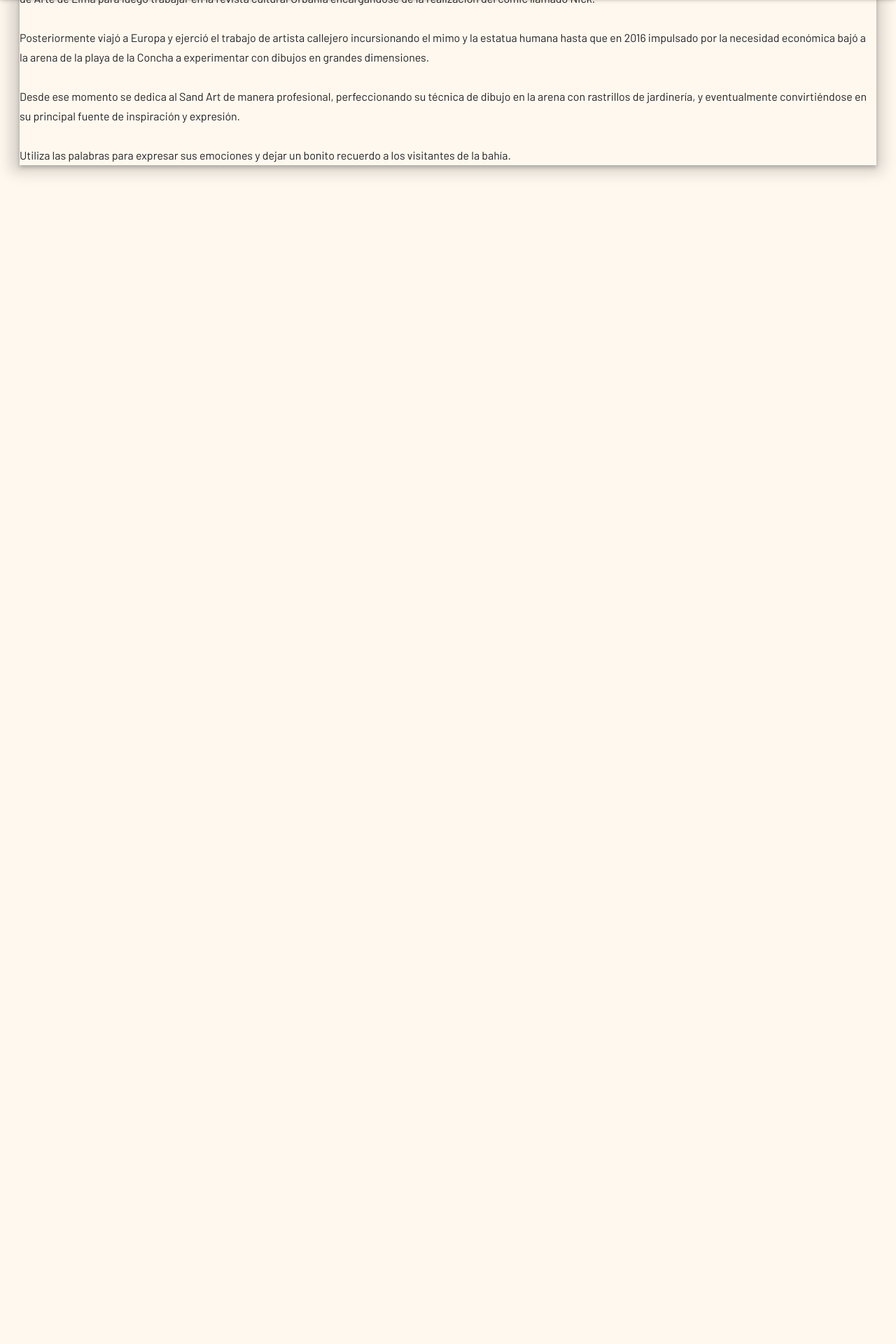
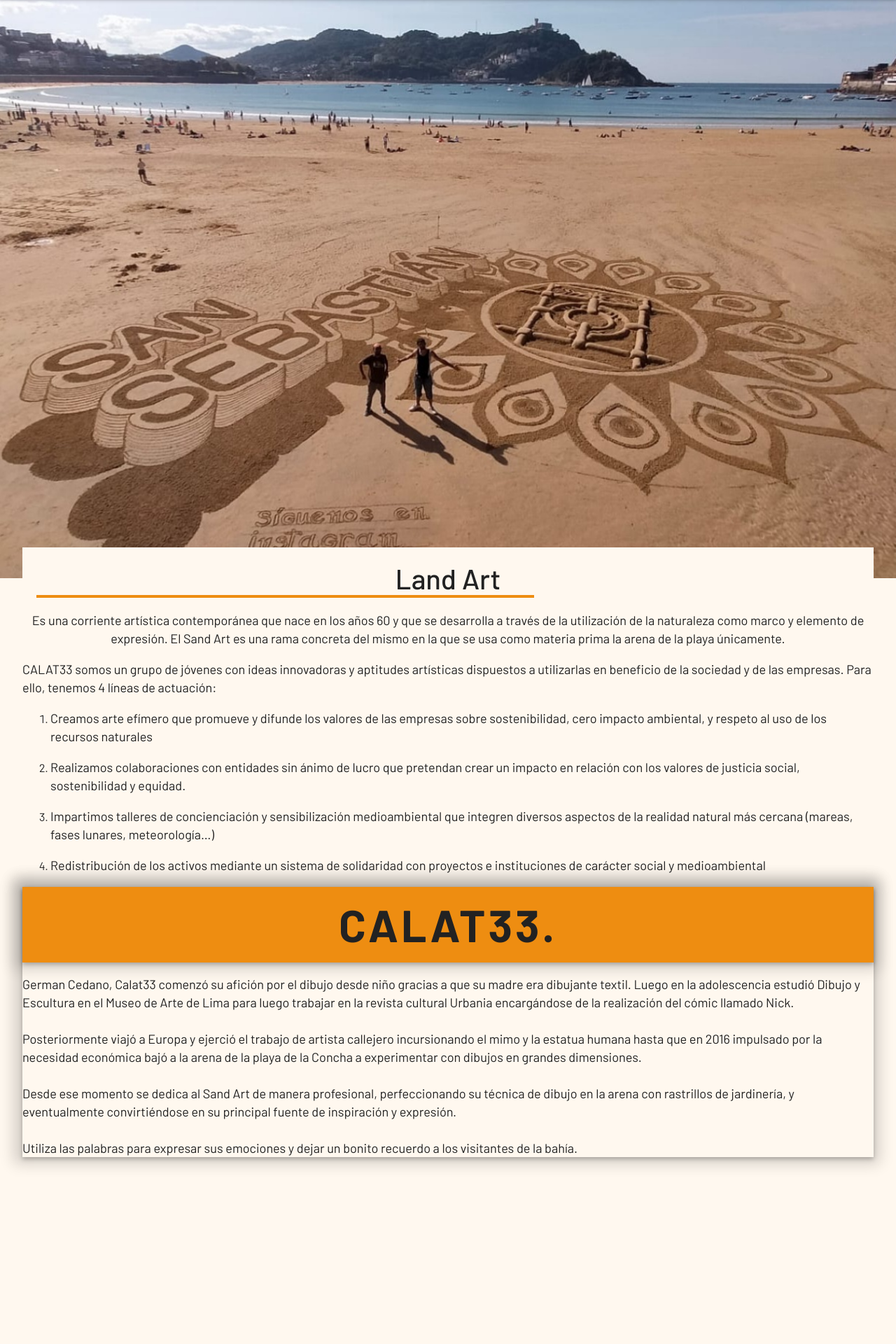
Before and after one commit to viodid/Calart, a Flask app: page / in a window 1280 px wide. Shown: the part 327-2247 px from the top of the page at 70% size. Before the commit the page ends 578 px from the top, so only its background shows below. Run offline with Flask 2, Linux system fonts and the light colour scheme; some libraries are stand-ins or nearby versions.

Commit message:
remodel index

```diff
--- a/app.py
+++ b/app.py
@@ -134,6 +134,7 @@ def register():
         sendmail(
             app.config["RECEIVER_EMAIL"],
             message,
+            subject,
             app.config["SENDER_EMAIL"],
             app.config["PASSWORD"],
         )
--- a/static/css/styles.css
+++ b/static/css/styles.css
@@ -47,6 +47,10 @@ li {
   list-style: none;
 }
 
+ol li {
+  list-style-type: revert;
+}
+
 a:hover {
   text-decoration: none;
   color: inherit;
@@ -69,6 +73,11 @@ b {
   color: var(--first);
 }
 
+p {
+  margin-top: revert;
+  margin-bottom: revert;
+}
+
 .navbar-logo {
   /*min-height: 100px;*/
   width: 100%;
@@ -85,7 +94,7 @@ b {
 
 .logo {
   width: 19rem;
-  margin-right: -22px;
+  margin-right: -36px;
 }
 
 .logo img {
@@ -97,7 +106,7 @@ b {
   cursor: pointer;
   transition: 0.5s;
   width: 3.5rem;
-  filter: drop-shadow(#666666 -2px 2px 2px);
+  filter: drop-shadow(#999 -2px 2px 2px);
 }
 
 .sidebar {
@@ -213,9 +222,8 @@ b {
 }
 
 .content {
-  margin: 1.75rem;
   flex-grow: 2;
-  margin-top: 87px;
+  margin-top: 80px;
 }
 
 .intro h1 {
@@ -242,19 +250,10 @@ footer {
   align-items: center;
 }
 
-.colabs img {
-  margin: 1rem;
-}
-
 h2 {
   font-weight: 500;
   font-size: 2rem;
   line-height: 1.75;
-}
-
-.content img {
-  width: 100%;
-  border-radius: 4px;
 }
 
 .login-container {
@@ -445,6 +444,50 @@ label {
   align-items: center;
 }
 
+.intro-image {
+  width: 100%;
+  height: auto;
+}
+
+.second-body {
+  margin: 0 2rem;
+  margin-top: -2.7rem;
+  position: relative;
+  background-color: var(--third);
+}
+
+.second-body p {
+  line-height: 26px;
+  font-size: 1.13rem;
+}
+
+.head-photo {
+  text-align: center;
+  padding: 20px 20px 0px;
+}
+
+.line-span {
+  width: 0;
+  height: 4px;
+  background: var(--first);
+  animation-name: line;
+  animation-duration: 4s;
+  animation-iteration-count: infinite;
+  animation-direction: alternate;
+}
+
+@keyframes line {
+  0% {
+    width: 0;
+  }
+  100% {
+    width: 100%;
+  }
+}
+.paragraph0 {
+  text-align: center;
+}
+
 @media screen and (min-width: 320px) and (max-width: 820px) and (orientation: landscape) {
   html {
     transform: rotate(-90deg);
--- a/static/css/styles.scss
+++ b/static/css/styles.scss
@@ -71,6 +71,10 @@ li {
     list-style: none;
 }
 
+ol li {
+    list-style-type: revert;
+}
+
 a:hover {
     text-decoration: none;
     color: inherit;
@@ -93,6 +97,11 @@ b {
     color: var(--first);
 }
 
+p {
+    margin-top: revert;
+    margin-bottom: revert;
+}
+
 .navbar-logo {
     /*min-height: 100px;*/
     width: 100%;
@@ -109,7 +118,7 @@ b {
 
 .logo {
     width: 19rem;
-    margin-right: -22px;
+    margin-right: -36px;
 }
 
 .logo img {
@@ -121,7 +130,7 @@ b {
     cursor: pointer;
     transition: 0.5s;
     width: 3.5rem;
-    filter: drop-shadow(#666666 -2px 2px 2px)
+    filter: drop-shadow(#999 -2px 2px 2px)
 }
 
 .sidebar {
@@ -240,9 +249,8 @@ b {
 }
 
 .content {
-    margin: 1.75rem;
     flex-grow: 2;
-    margin-top: 87px;
+    margin-top: 80px;
 }
 
 .intro h1 {
@@ -269,19 +277,10 @@ footer {
     align-items: center;
 }
 
-.colabs img {
-    margin: 1rem;
-}
-
 h2 {
     font-weight: 500;
     font-size: 2rem;
     line-height: 1.75;
-}
-
-.content img {
-    width: 100%;
-    border-radius: 4px;
 }
 
 .login-container {
@@ -449,6 +448,48 @@ label {
     align-items: center;
 }
 
+.intro-image {
+    width: 100%;
+    height: auto;
+}
+
+.second-body {
+    margin: 0 2rem;
+    margin-top: -2.7rem;
+    position: relative;
+    background-color: var(--third);
+}
+
+.second-body p {
+    line-height: 26px;
+    font-size: 1.13rem;
+}
+
+.head-photo {
+    text-align: center;
+    padding: 20px 20px 0px;
+}
+
+.line-span {
+    width: 0;
+    height: 4px;
+    background: var(--first);
+    animation-name: line;
+    animation-duration: 4s;
+    animation-iteration-count: infinite;
+    animation-direction: alternate;
+}
+
+@keyframes line {
+    0% {width: 0;}
+    100% {width: 100%;}
+}
+
+.paragraph0 {
+    text-align: center;
+}
+
+
 
 
 @media screen and (min-width: 320px) and (max-width: 820px) and (orientation: landscape) {
@@ -461,7 +502,11 @@ label {
       top: 100%;
       left: 0;
     }
-  }
+}
+
+@media screen and (min-width: 600px) {
+
+}
 
 
 @media screen and (min-width: 1180px) {
--- a/static/js/calart.js
+++ b/static/js/calart.js
@@ -10,7 +10,6 @@ function listen() {
         document.querySelector(".button-nav")
             .addEventListener("click", function () {
                 document.querySelector(".button-nav").style.transform = `rotate(${degrees}deg)`;
-                document.querySelector(".button-nav").style.filter = 'drop-shadow(#666666 -2px 2px 2px)';
                 degrees += 180;
                 displayNavbar();
             });
--- a/templates/index.html
+++ b/templates/index.html
@@ -5,6 +5,45 @@ Inicio
 {% endblock %}
 
 {% block main %}
+<img class='intro-image' src="static/images/dibujo_intro.jpg" alt="Sand Art con las letras de San Sebastián">
+<div class="second-body">
+  <div class="head-photo">
+    <h1 style="margin-bottom: 0;">Land Art</h1>
+    <div class="line-span"></div>
+  </div>
+  <div class="paragraph0">
+    <p>Es una corriente artística contemporánea que nace en los años 60 y
+      que se desarrolla a través de la utilización de la naturaleza como marco y elemento de expresión.
+      El Sand Art es una rama concreta del mismo en la que se usa como materia prima la arena de la playa únicamente.</p>
+  </div>
+  <div class="paragraph1">
+    <p>CALAT33 somos un grupo de jóvenes con ideas innovadoras y aptitudes artísticas  dispuestos a utilizarlas
+      en beneficio de la sociedad y de las empresas. Para ello, tenemos 4 líneas de actuación:</p>
+    <ol>
+      <li><p>Creamos arte efímero que promueve y difunde los valores de las empresas sobre sostenibilidad, cero impacto
+        ambiental, y respeto al uso de los recursos naturales</p>
+      </li>
+      <li><p>
+        Realizamos colaboraciones con entidades sin ánimo de lucro que pretendan crear un impacto en relación con los
+        valores de justicia social, sostenibilidad y equidad.
+      </li>
+      <li><p>
+        Impartimos talleres de concienciación y sensibilización medioambiental que integren diversos aspectos de la
+        realidad natural más cercana (mareas, fases lunares, meteorología…)</p>
+      </li>
+      <li><p>
+        Redistribución de los activos mediante un sistema de solidaridad con proyectos e instituciones de carácter
+        social y medioambiental</p>
+      </li>
+    </ol>
+  </div>
+
+
+
+
+
+
+
   <article class="intro slider">
     <h1 id="intro-title" class="slider">CALAT33<span class="period">.</span></h1>
     <div class="padding_text">
@@ -25,4 +64,11 @@ Inicio
     </div>
     <!--img src="static/images/calat_inicio.png" alt="Calat33 en la playa de la Concha." /-->
   </article>
+</div>
+
+
+
+
+
+
 {% endblock %}
--- a/templates/layout.html
+++ b/templates/layout.html
@@ -36,7 +36,7 @@
         {% if request.MOBILE %}
         <nav class="navbar-logo">
             <a class="logo" href="/">
-                <img src="static/images/calat.png" alt="" style="filter:drop-shadow(#666666 -2px 2px 2px)">
+                <img src="static/images/calat.png" alt="" style="filter:drop-shadow(#999 -2px 2px 2px)">
             </a>
             <img src="static/images/favicon_calart.png" class="button-nav" alt="display navbar" />
         </nav>
@@ -77,7 +77,7 @@
             <ul class="desktop-nav">
                 <li><a href="/"><span>Inicio</span><img src="https://icongr.am/material/home.svg?size=25&color=333333"
                             alt="home icon" /></a></li>
-                <li><a href="/#"><span>Productos</span><img
+                <li id='disabled'><a><span>Productos</span><img
                             src="https://icongr.am/material/book-open-variant.svg?size=25&color=333333"></a>
                 </li>
                 <!--<li><a href="/#"><span>Servicios</span><img
@@ -96,7 +96,7 @@
             </ul>
         </nav>
         {% endif %}
-        <div class="content {% block classcontent %}{% endblock %}">{% block main %}{% endblock %}</div>
+        <div class="content">{% block main %}{% endblock %}</div>
         <footer class="{% block classfooter %}{% endblock %}">
             <div class="colabs-footer">
                 <img src="static/images/footer/Anadolu.png" width="65" alt="">
```
Also changed, not shown: templates/change.html (+9 -8 lines), templates/login.html (+6 -6 lines), templates/register.html (+10 -10 lines), static/images/dibujo_intro.jpg (added), 1 other file. Lines whose indentation alone changed are shown as unchanged.
